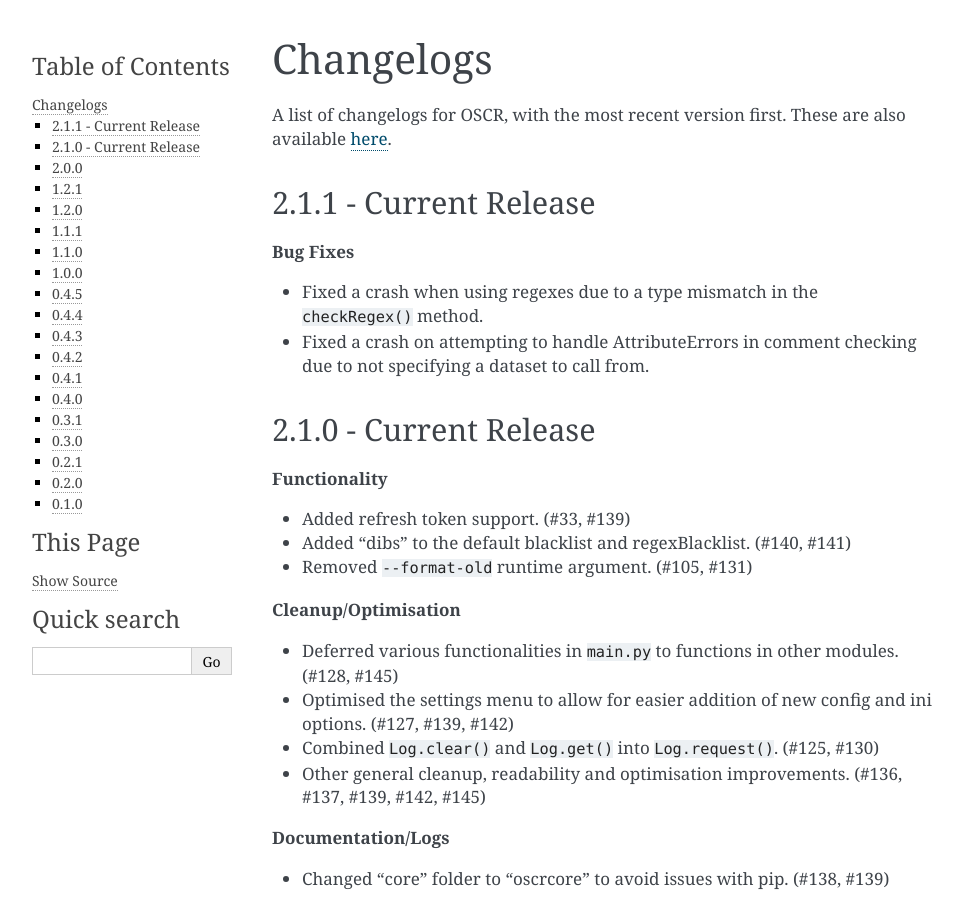
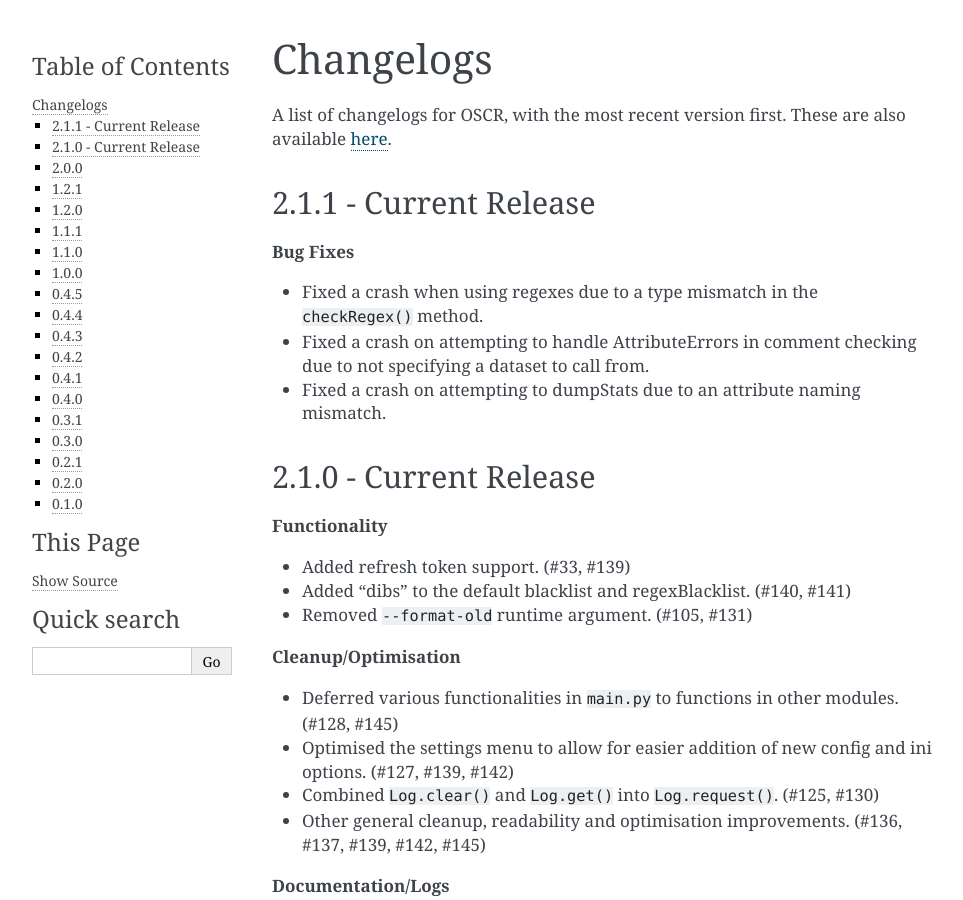
Before and after one commit to MurdoMaclachlan/oscr, a Sphinx documentation site: the page built from docs/source/changelogs.rst, in a window 1280 px wide and 900 px high. Shown: the whole window, without its empty margins (148-1111 px from the left). Built offline with Sphinx 7.4.7, drawn with Linux system fonts in a browser that asks for light colours.

Commit message:
Update changelogs.rst

```diff
--- a/docs/source/changelogs.rst
+++ b/docs/source/changelogs.rst
@@ -10,6 +10,7 @@ A list of changelogs for OSCR, with the most recent version first. These are als
 
 - Fixed a crash when using regexes due to a type mismatch in the ``checkRegex()`` method.
 - Fixed a crash on attempting to handle AttributeErrors in comment checking due to not specifying a dataset to call from.
+- Fixed a crash on attempting to dumpStats due to an attribute naming mismatch.
 
 2.1.0 - Current Release
 -----------------------
```
